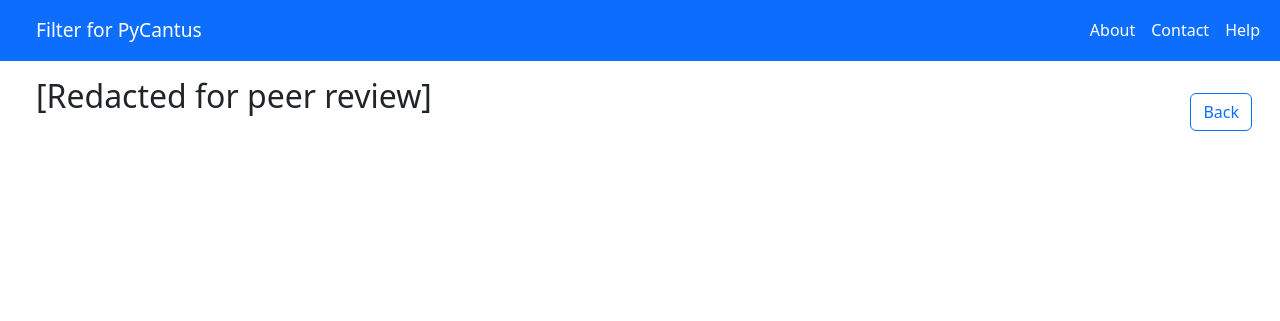
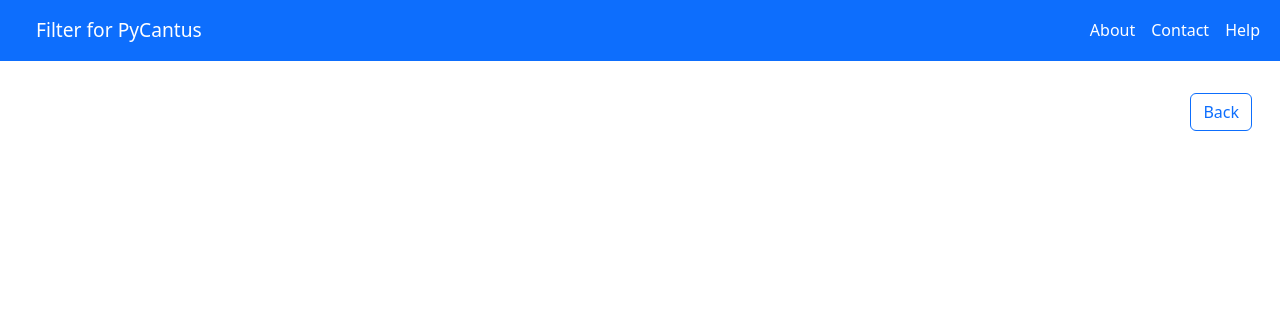
Before and after one commit to DvorakovaA/filterforpycantus, a Django app: template filter/templates/filter/contact.html in a window 1280 px wide. Shown: the top 321 px of the page. Run offline with Django 3.2, Linux system fonts and the light colour scheme; the template is opened without the code that fills it, so the values that code supplies are empty; some libraries are stand-ins or nearby versions.

Commit message:
doc: fix typo

```diff
--- a/filter/templates/filter/contact.html
+++ b/filter/templates/filter/contact.html
@@ -11,8 +11,5 @@
     {% endblock %}
 
     {% block content %}
-      <div class="container ms-4 mt-3">
-        <h2>[Redacted for peer review]</h2>
 
-      </div>
     {% endblock %}
--- a/filter/templates/filter/help.html
+++ b/filter/templates/filter/help.html
@@ -161,7 +161,7 @@
             </div>
           <h4 id="office">Office</h4>
             <div class="container mt-1 mb-1">
-              Office brings answer to the question "What time shloud we sing this?" giving each chant time slot in the day
+              Office brings answer to the question "What time should we sing this?" giving each chant time slot in the day
               of medieval community. <br><br>
               Daily cycle of the Office with indicated Mass (after Hiley, 2009):
               <table class="table table-bordered align-middle">
```
